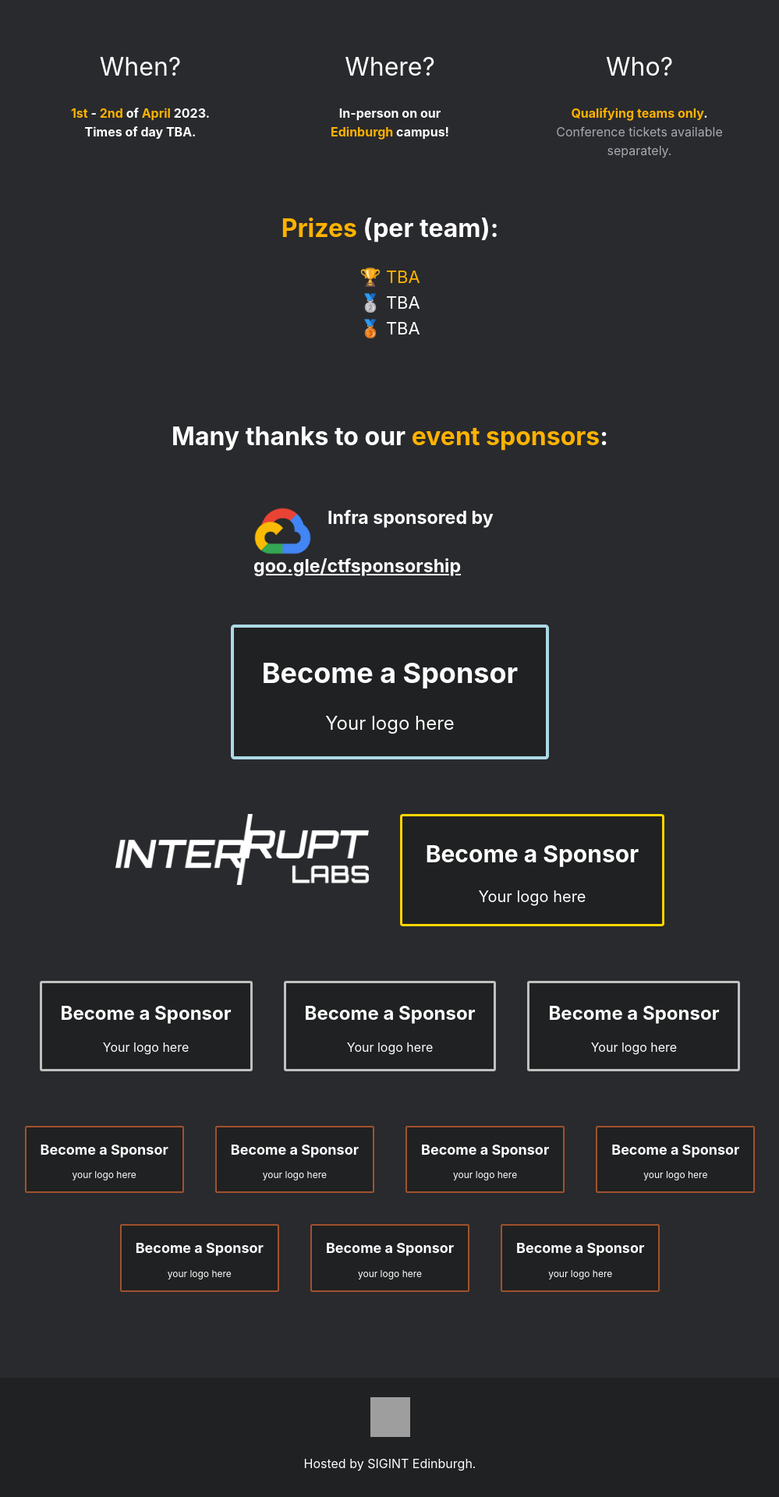
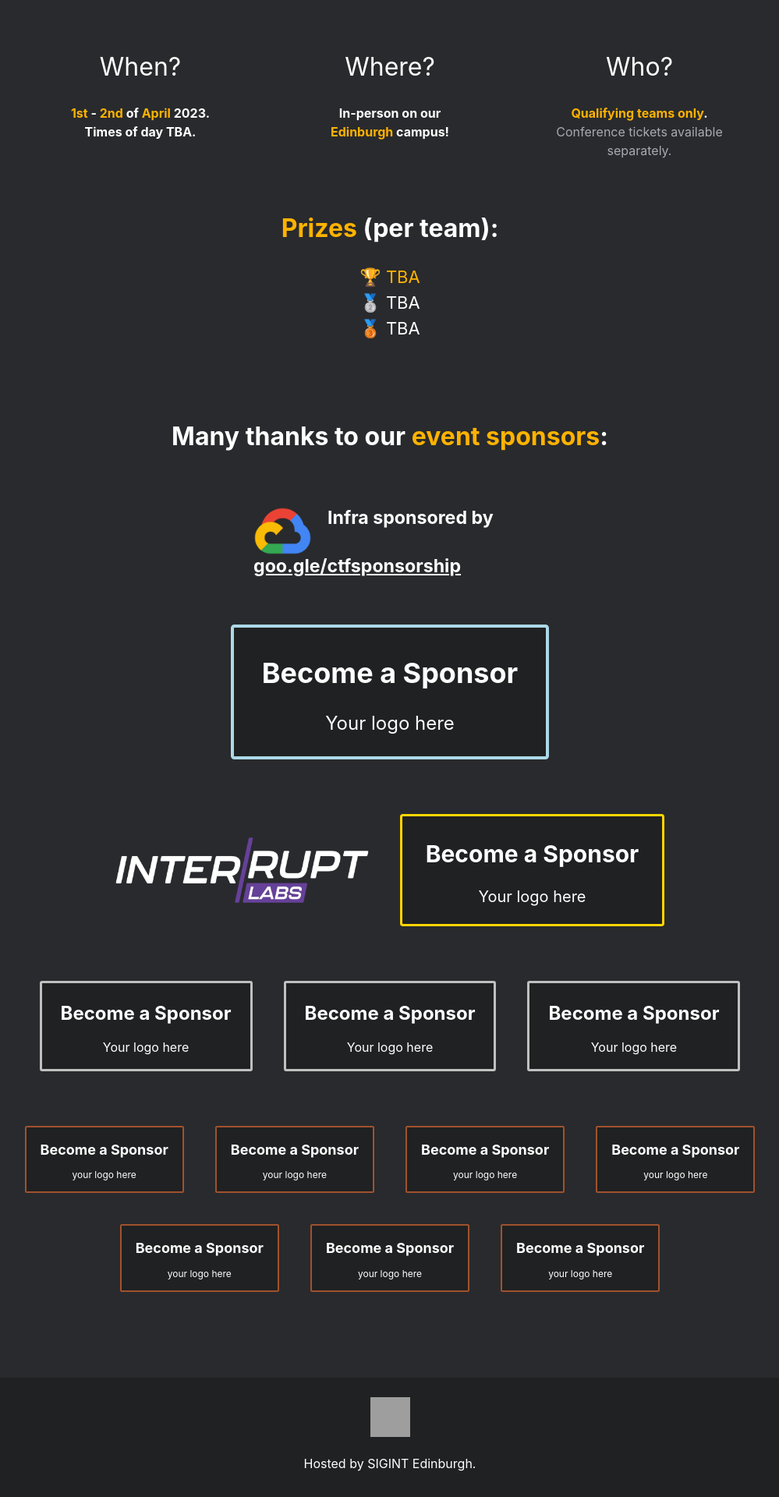
Before and after one commit to compsoc-edinburgh/pwned-site, a Jekyll site: the page built from jekyll/index.html, in a window 1280 px wide. Shown: the part 2118-4038 px from the top of the page at 78% size, without its empty margins (140-1139 px from the left). Built offline with Jekyll 4.4.1, drawn with Linux system fonts in a browser that asks for light colours; some web fonts are replaced; a script that is not in the unit is left out; grey boxes are pictures that could not be loaded.

Commit message:
Update Interrupt Labs logo

```diff
--- a/jekyll/_includes/about.html
+++ b/jekyll/_includes/about.html
@@ -130,7 +130,7 @@ Our <b>call for speakers</b> is now open! Please get in touch with us at <a href
 <div class="user" style="margin-bottom: 50px;">
   <div class="tech">
     <div class="sponsors">
-	<a href="https://www.interruptlabs.co.uk/" target="_blank">
+	<a href="https://www.interruptlabs.co.uk/" target="_blank" style="margin: auto 0; font-size: 0;">
           <img src="/assets/sponsors/interrupt-labs.png" width="260px" style="zoom:1.25"/>
 	</a>
       <a href="mailto:contact@sigint.mx">
```
Also changed, not shown: jekyll/assets/sponsors/interrupt-labs.png.
